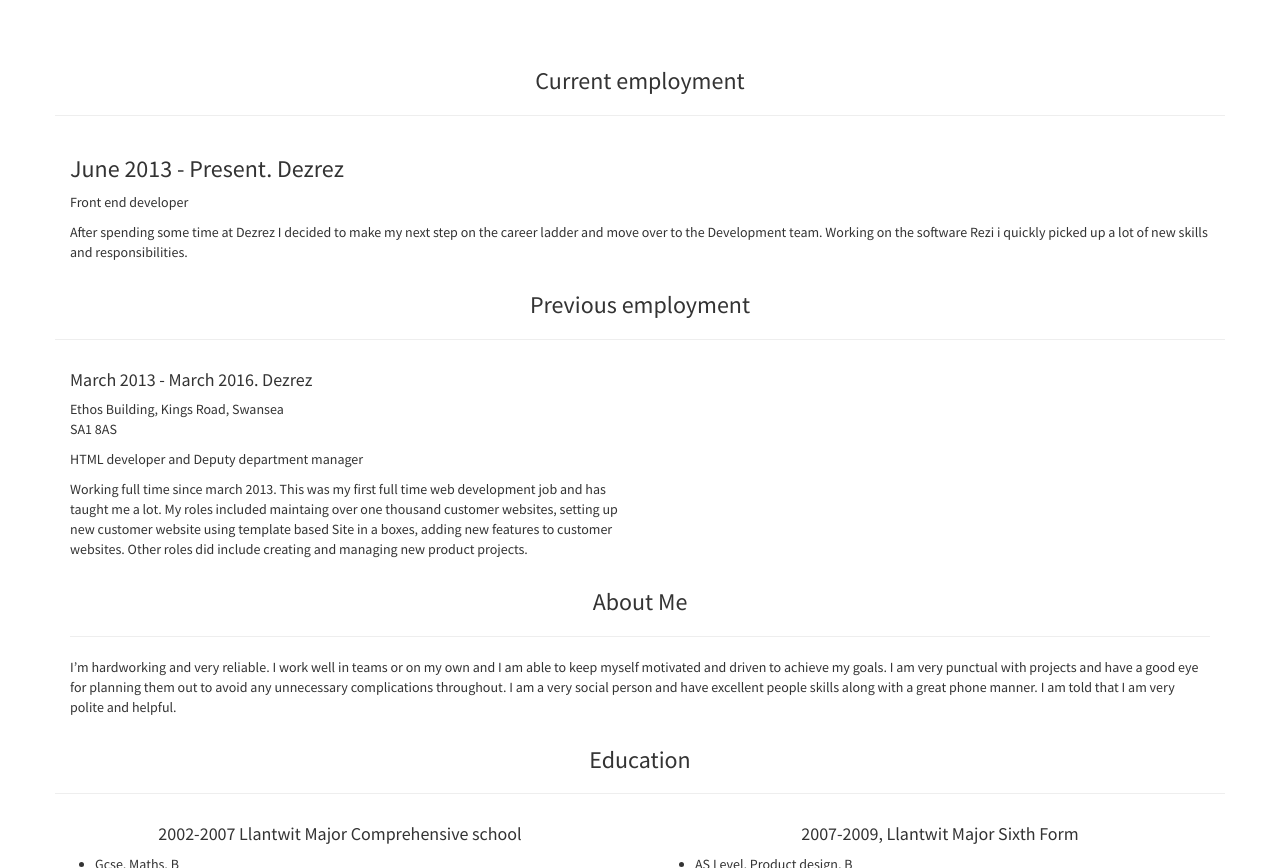
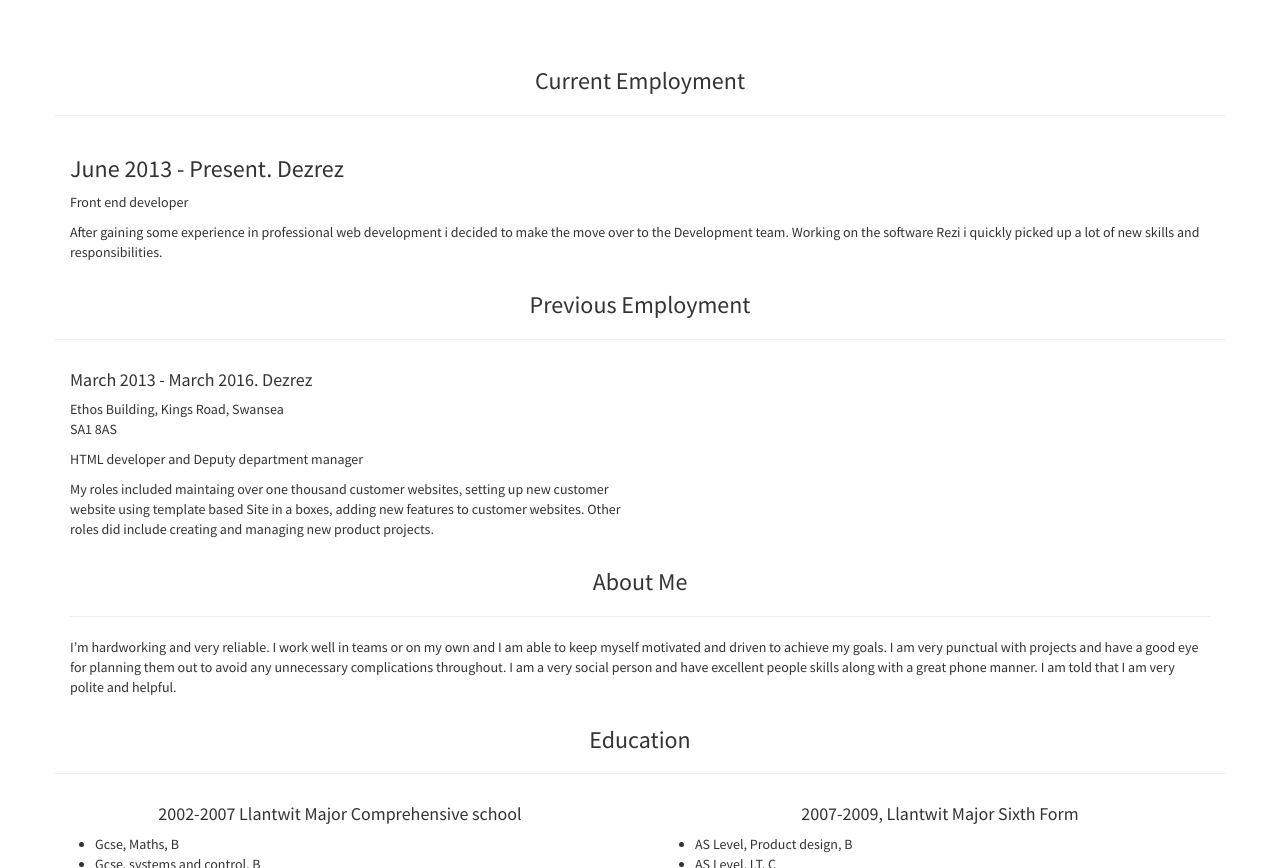
Before and after one commit to DeadpoolPancakes/naylorwebsites, a plain HTML site: page index.html in a window 1280 px wide. Shown: the part 3376-4244 px from the top of the page. Drawn offline with Linux system fonts and the light colour scheme.

Commit message:
small text changes
small text changes

```diff
--- a/index.html
+++ b/index.html
@@ -346,36 +346,23 @@
                 </div>
             </div>-->
             <div class="row">
-                <h3 align="center">Current employment</h3>
+                <h3 align="center">Current Employment</h3>
                 <hr/>
                 <div class="col-xs-12">
                     <h3>June 2013 - Present. Dezrez</h3>
                     <p>Front end developer</p>
-                    <p>After spending some time at Dezrez I decided to make my next step on the career ladder and move over to the Development team. Working on the software Rezi i quickly picked up a lot of new skills and responsibilities.</p>
+                    <p>After gaining some experience in professional web development i decided to make the move over to the Development team. Working on the software Rezi i quickly picked up a lot of new skills and responsibilities.</p>
                 </div>
             </div>
             <div class="row">
-                <h3 align="center">Previous employment</h3>
+                <h3 align="center">Previous Employment</h3>
                 <hr/>
-                <!--<div class="col-xs-12 col-sm-12 col-md-6">
-                    <h4>April 2009 – September 2011. OBI camping and leisure. </h4>
-                    <p>5 Westgate St, (Opposite Nat West bank) Cowbridge, Vale of Glamorgan<br/> CF71 7AQ</p>
-                    <p>Working in sales mainly. Sales included face to face and over the phone. I also helped with running the store. I had input in business decisions. I was capable of running the shop on my own when necessary. This job has helped me to
-                        build on my sales ability and also my managerial skills. I was trusted with stock checking and then updating the owners on what was low and what would need to be ordered and if an order should be cancelled due to excess stock.
-                        I learnt to deal with returns and store credits when customers were not satisfied with the products.</p>
-                </div>
-                <div class="col-xs-12 col-sm-12 col-md-6">
-                    <h4>August 2012 - march 2013. Logica/CGI</h4>
-                    <p>I worked as a sales agent for the post office homephone and broadband contract. My role included selling the products to new and existing customers as well as dealing with upgrades for existing customers. I also occasionally dealt
-                        with unhappy customers and had to come to a resolution both the customer and the company were happy with by talking to the customer and listening to what they want and offering solutions. Like any job I have targets and quota’s
-                        to achieve. This has taught me how to achieve particular targets and how to improve my performance. </p>
-                </div>-->
                 <div class="col-xs-12 col-sm-12 col-md-6">
                     <h4>March 2013 - March 2016. Dezrez</h4>
                     <p>Ethos Building, Kings Road, Swansea
                         <br/> SA1 8AS</p>
                     <p>HTML developer and Deputy department manager</p>
-                    <p>Working full time since march 2013. This was my first full time web development job and has taught me a lot. My roles included maintaing over one thousand customer websites, setting up new customer website using template based Site
+                    <p>My roles included maintaing over one thousand customer websites, setting up new customer website using template based Site
                         in a boxes, adding new features to customer websites. Other roles did include creating and managing new product projects.</p>
                 </div>
             </div>
```
